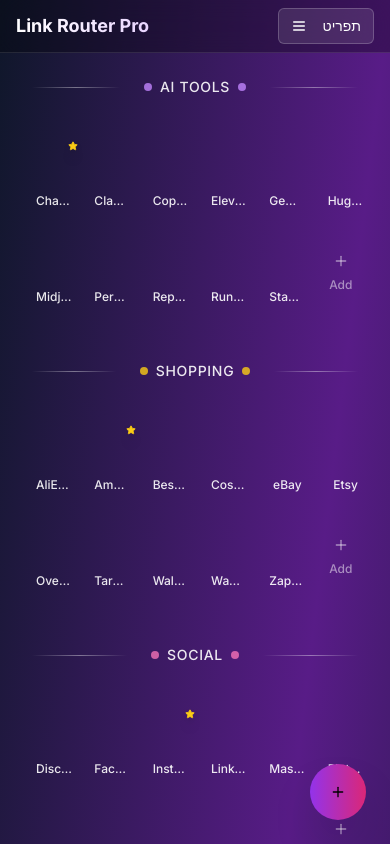
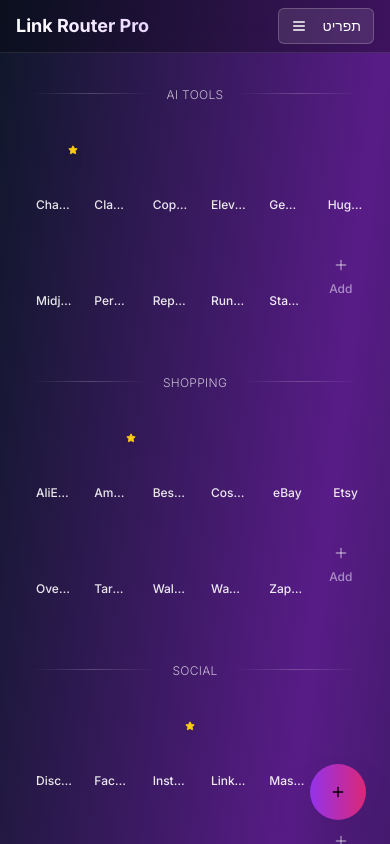
Before and after one commit to shlomixx/link-cloud-pro-ui, a React (Vite) app: page / in a window 390 px wide. Shown: the top 844 px of the page. Built offline with nearby package versions, Linux system fonts and the light colour scheme.

Commit message:
Refactor: Improve category UI
Improve the category UI for a more minimalist design.

```diff
--- a/src/components/CategorySection.tsx
+++ b/src/components/CategorySection.tsx
@@ -1,4 +1,3 @@
-
 import React from 'react';
 import { Plus } from 'lucide-react';
 import { LinkCard } from './LinkCard';
@@ -212,16 +211,14 @@ export const CategorySection: React.FC<CategorySectionProps> = ({
 
   const getMobileSeparator = () => {
     return (
-      <div className="relative flex items-center py-2">
-        <div className="flex-1 h-px bg-gradient-to-r from-transparent via-white/40 to-transparent" />
-        <div className="px-6 flex items-center gap-2">
-          <div className={`w-2 h-2 rounded-full ${getCategoryColor()} opacity-80`}></div>
-          <span className="text-white/90 text-sm font-medium uppercase tracking-wider">
+      <div className="relative flex items-center py-3">
+        <div className="flex-1 h-px bg-gradient-to-r from-transparent via-white/20 to-transparent" />
+        <div className="px-4">
+          <span className="text-white/70 text-xs font-light uppercase tracking-wide">
             {categoryLabels[category] || category.charAt(0).toUpperCase() + category.slice(1)}
           </span>
-          <div className={`w-2 h-2 rounded-full ${getCategoryColor()} opacity-80`}></div>
         </div>
-        <div className="flex-1 h-px bg-gradient-to-l from-transparent via-white/40 to-transparent" />
+        <div className="flex-1 h-px bg-gradient-to-l from-transparent via-white/20 to-transparent" />
       </div>
     );
   };
@@ -243,20 +240,19 @@ export const CategorySection: React.FC<CategorySectionProps> = ({
     <>
       {/* Desktop Layout */}
       <div
-        className="hidden md:flex items-start gap-12 mb-10 animate-slide-up"
+        className="hidden md:flex items-start gap-8 mb-12 animate-slide-up"
         onDragOver={handleDragOver}
         onDragLeave={handleDragLeave}
         onDrop={handleDrop}
       >
-        {/* Minimalistic Category Sidebar - Left Side */}
-        <div className="flex items-center gap-3 min-w-[120px] pt-4">
-          <div className={`w-3 h-3 rounded-full ${getCategoryColor()}`}></div>
-          <h2 className="text-white text-lg font-medium">
+        {/* Minimalist Category Label - Left Side */}
+        <div className="flex items-center min-w-[100px] pt-2">
+          <h2 className="text-white/80 text-sm font-light uppercase tracking-wide">
             {categoryLabels[category] || category.charAt(0).toUpperCase() + category.slice(1)}
           </h2>
         </div>
 
-        {/* Enhanced Links Grid - Right Side */}
+        {/* Links Grid - Right Side */}
         <div className={`flex-1 ${getGridClasses()}`}>
           {links.map((link) => (
             <LinkCard
@@ -286,12 +282,12 @@ export const CategorySection: React.FC<CategorySectionProps> = ({
         onDragLeave={handleDragLeave}
         onDrop={handleDrop}
       >
-        {/* Enhanced Category Separator with Better Colors */}
-        <div className="mx-4 mb-6">
+        {/* Minimal Category Separator */}
+        <div className="mx-4 mb-4">
           {getMobileSeparator()}
         </div>
 
-        {/* Links Grid with Better Spacing */}
+        {/* Links Grid */}
         <div className={`${getMobileGridClasses()}`}>
           {links.map((link) => (
             <LinkCard
```
